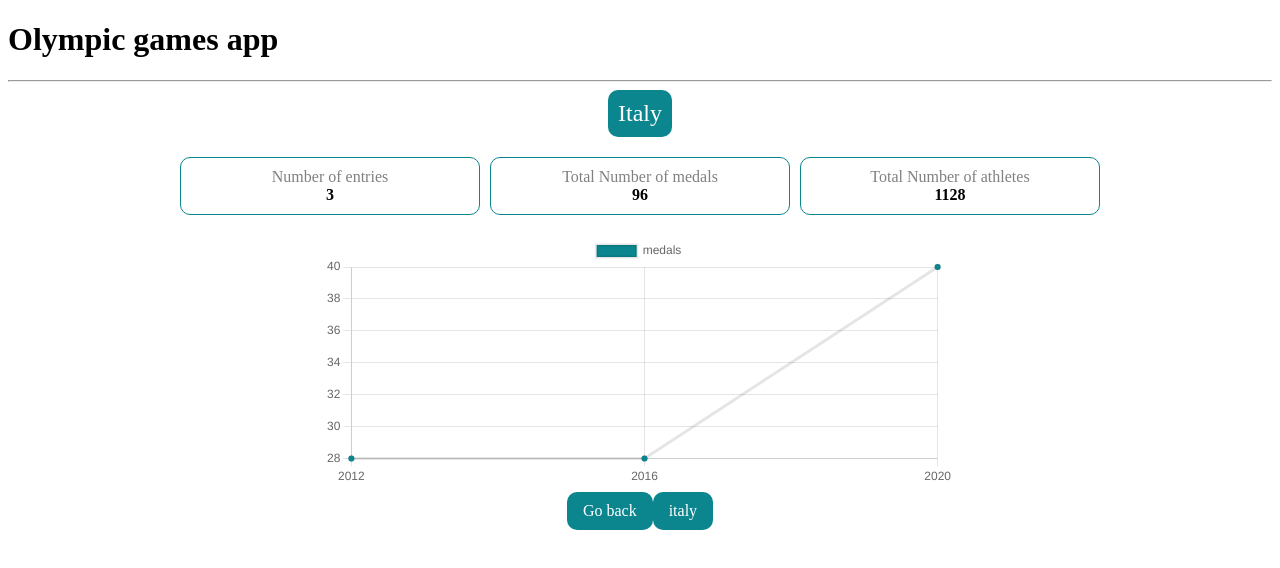
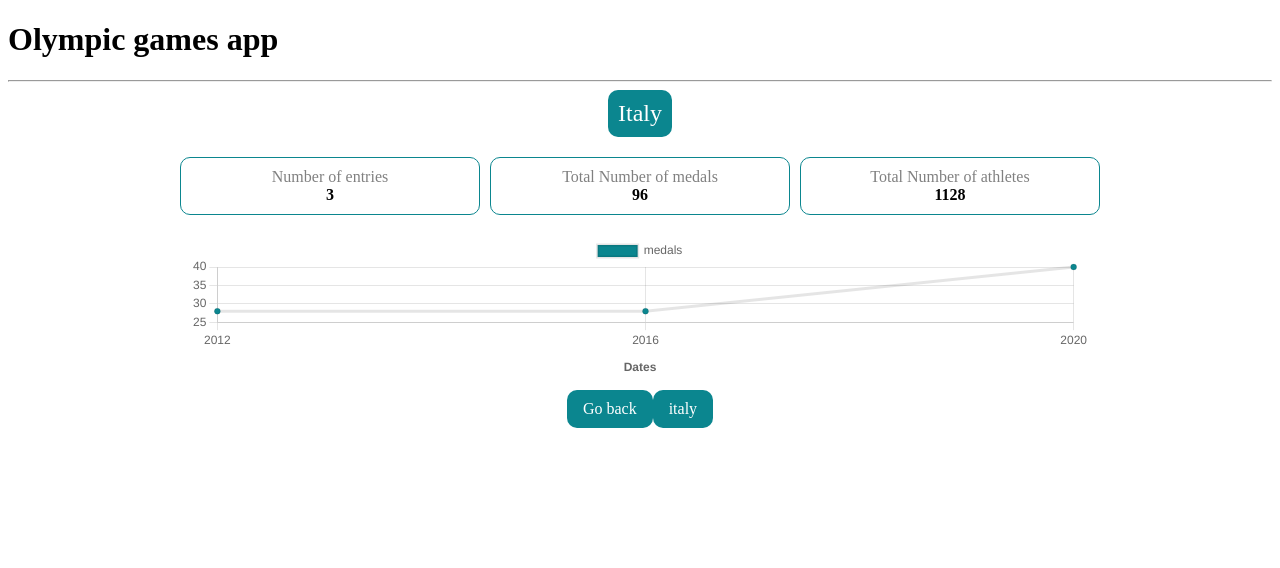
Before and after one commit to annieherieau/P2_OlympicGamesApp, an Angular app: page /country/1 in a window 1280 px wide. Shown: the top 568 px of the page. Built offline with nearby package versions, Linux system fonts and the light colour scheme.

Commit message:
refacto: style des graphiques

```diff
--- a/src/app/components/country-chart/country-chart.component.html
+++ b/src/app/components/country-chart/country-chart.component.html
@@ -1,5 +1,5 @@
-<div class="chart-container wrapper-container">
-    <div class="container">
+<div class="chart-container">
+    <div>
       <canvas #canvas></canvas>
     </div>
   </div>
--- a/src/app/components/country-chart/country-chart.component.ts
+++ b/src/app/components/country-chart/country-chart.component.ts
@@ -76,7 +76,16 @@ export class CountryChartComponent
         ],
       },
       options: {
-        aspectRatio: 2.5,
+        responsive: true,
+        maintainAspectRatio: false,
+
+        plugins: {
+          title: {
+            display: true,
+            text: 'Dates',
+            position: 'bottom',
+          },
+        },
       },
     });
   }
--- a/src/app/components/medals-chart/medals-chart.component.html
+++ b/src/app/components/medals-chart/medals-chart.component.html
@@ -1 +1,3 @@
-<canvas #canvas></canvas>
+<div class="chart-container">
+    <canvas #canvas></canvas>
+</div>
--- a/src/app/components/medals-chart/medals-chart.component.ts
+++ b/src/app/components/medals-chart/medals-chart.component.ts
@@ -99,7 +99,8 @@ export class MedalsChartComponent implements AfterViewInit, OnChanges, OnDestroy
         ],
       },
       options: {
-        aspectRatio: 2.5,
+        responsive: true,
+        maintainAspectRatio: false,
         onClick: (e) => {
           if (e.native && this.pieChart) {
             // Recherche le secteur situé sous le clic.
--- a/src/styles.scss
+++ b/src/styles.scss
@@ -30,3 +30,13 @@
     grid-template-columns: repeat(12, minmax(0, 1fr));
   }
 }
+
+.chart-container {
+  // Permet à Chart.js de calculer les dimensions du canvas.
+  position: relative;
+
+  width: 100%;
+  max-width: 900px;
+  margin-inline: auto;
+
+}
```
